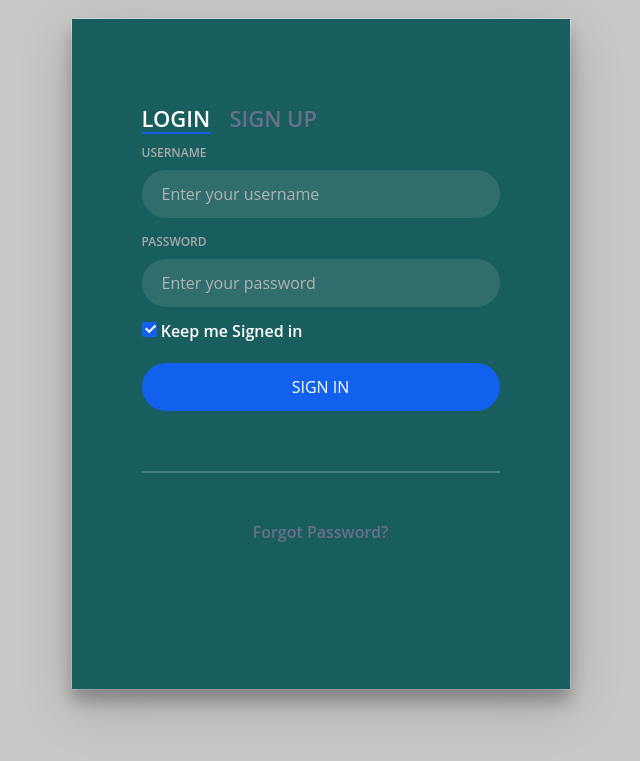
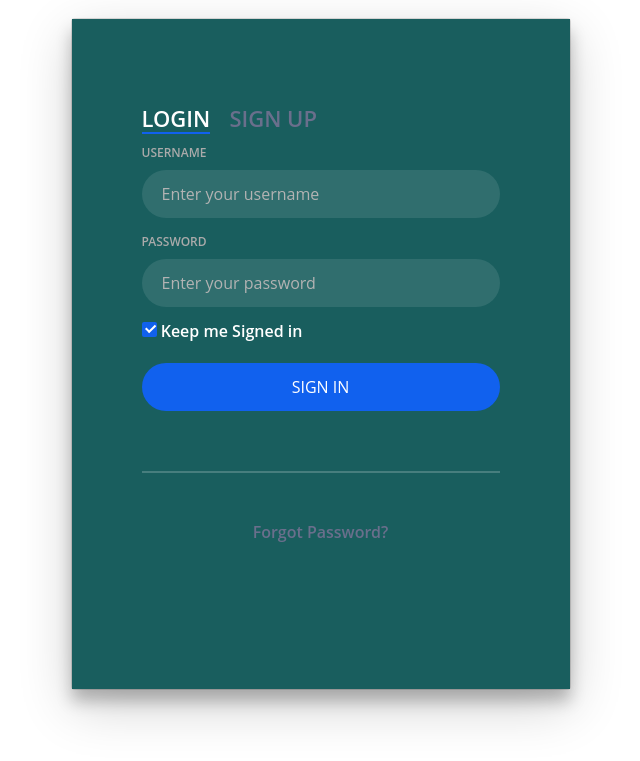
Before and after one commit to AKHILRNAIR/DevFest-TheOblition, a PHP site: page /login.html in a window 1280 px wide. Shown: the top 761 px of the page, without its empty margins (342-982 px from the left). Run offline with PHP 8.4, Linux system fonts and the light colour scheme; some libraries are stand-ins or nearby versions.

Commit message:
Update login.css

```diff
--- a/css/login.css
+++ b/css/login.css
@@ -1,7 +1,7 @@
 body {
     margin: 0;
     color: #6a6f8c;
-    background: #c8c8c8;
+    background: url() no-repeat center;
     font: 600 16px/18px 'Open Sans', sans-serif
 }
 
```
